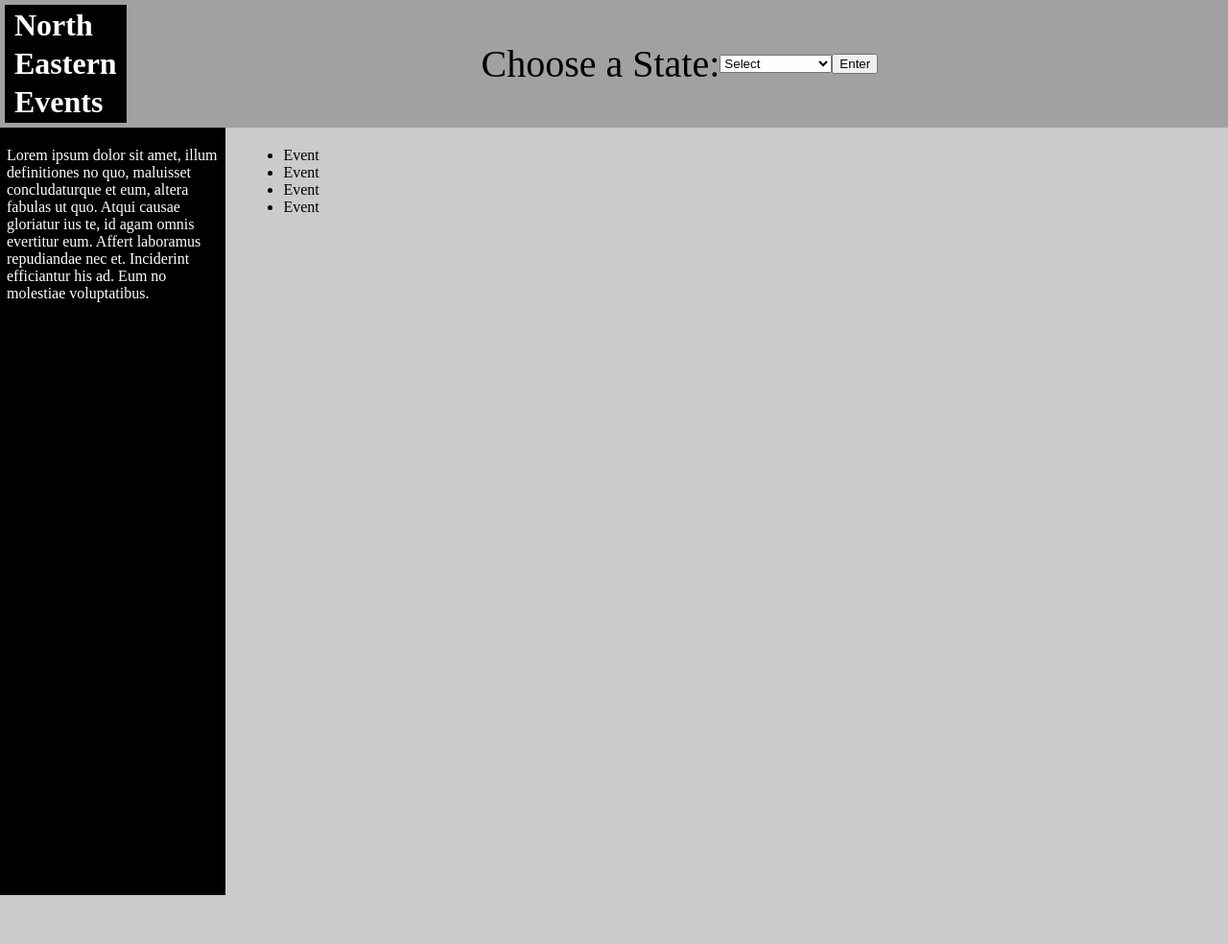
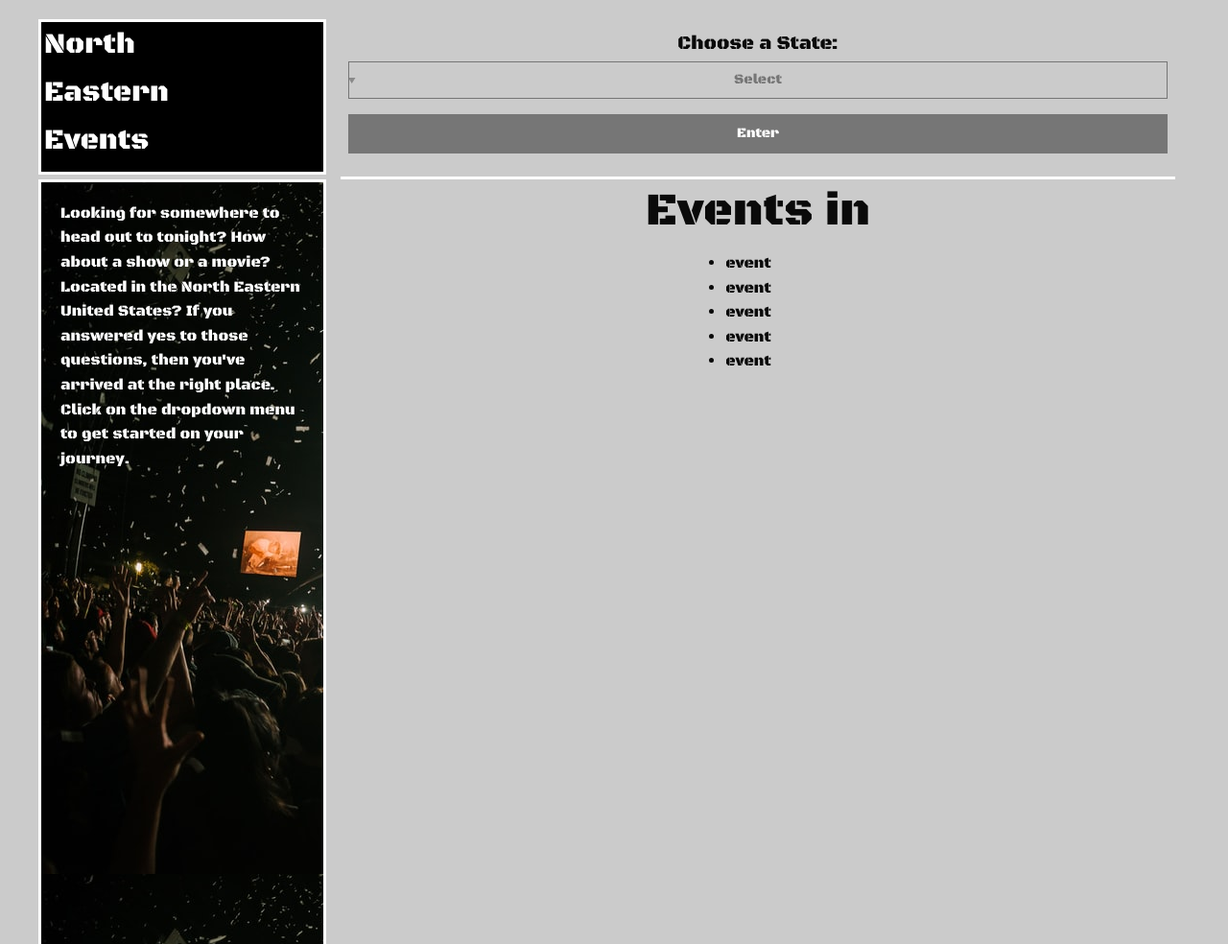
Before and after one commit to derrickais/my-project-1, a plain HTML site: page index.html in a window 1280 px wide. Shown: the top 984 px of the page at 96% size. Before the commit the page ends 933 px from the top, so only its background shows below. Drawn offline with nearby package versions, Linux system fonts and the light colour scheme.

Commit message:
add styling

```diff
--- a/assets/css/style.css
+++ b/assets/css/style.css
@@ -1,34 +1,53 @@
-*{
-    margin: 0;
-}
+
 
 html, body {
     width: 100%;
     height: 100%;
     background-color: rgb(203, 203, 203);
-}
-header {
-    display: flex;
-    background-color: #a1a1a1;
-
-
+    font-family: 'Black Ops One', cursive;
 }
 
-.title {
-    flex-direction: column;
+header {
+    margin-top: 20px;
+}
+
+#title, #side-bar {
     background-color: black;
     color: white;
-    margin: 5px;
-
+    padding: 0px;
+    border: solid 3px white;
+    padding: 3px;
 }
 
-.title h1 {
-    margin: 3px 10px;
+#side-bar {
+    background-image: url("../images/background.jpeg");
+    padding: 20px;
+}
+
+#title h1 {
+    font-size: 30px;
+    font-family: 'Black Ops One', cursive;
 }
 
 form {
-    display: flex;
-    margin: 0 auto;
+    padding: 8px;
+    border-bottom: solid 3px white;
+}
+form label {
+    text-align: center;
+    font-size: 20px;
+}
+
+#list {
+    align-items: center;
+}
+
+#list h1{
+    font-family: 'Black Ops One', cursive;
+}
+
+form {
+
     align-items: center;
     font-size: 40px;
 
--- a/index.html
+++ b/index.html
@@ -4,19 +4,28 @@
     <meta charset="UTF-8">
     <meta http-equiv="X-UA-Compatible" content="IE=edge">
     <meta name="viewport" content="width=device-width, initial-scale=1.0">
+    <link rel="preconnect" href="https://fonts.googleapis.com">
+    <link rel="preconnect" href="https://fonts.gstatic.com" crossorigin>
+    <link href="https://fonts.googleapis.com/css2?family=Black+Ops+One&display=swap" rel="stylesheet">
+    <link rel="stylesheet" href="https://cdn.jsdelivr.net/npm/foundation-sites@6.7.4/dist/css/foundation-float.min.css" crossorigin="anonymous">
+    <link rel="stylesheet" href="https://cdn.jsdelivr.net/npm/foundation-sites@6.7.4/dist/css/foundation-prototype.min.css" crossorigin="anonymous">
+    <link rel="stylesheet" href="https://cdn.jsdelivr.net/npm/foundation-sites@6.7.4/dist/css/foundation-rtl.min.css" crossorigin="anonymous">
     <link rel="stylesheet" href="./assets/css/style.css"/>
     <title>North Eastern Events</title>
 </head>
 <body>
     <header>
-        <div class="title">
+        <div class="row">
+            <div class="columns small-3" id="title">
                 <h1>North</h1>
                 <h1>Eastern</h1>
                 <h1>Events</h1>
             </div>
+
+            <div class="columns small-9">
                 <form>
-            <label for="state">Choose a State: </label>
-            <select id="states" name="states">
+                    <label for="state" class="">Choose a State: </label>
+                    <select id="states" name="states" class="hollow button secondary expanded">
                         <option disabled selected value>Select</option>
                         <option value="connecticut">Connecticut</option>
                         <option value="maine">Maine</option>
@@ -28,24 +37,29 @@
                         <option value="rhodeisland">Rhode Island</option>
                         <option value="vermont">Vermont</option>
                     </select>
-            <button type="button">Enter</button>
+                    <button type="button" id="enter" class="expanded secondary button">Enter</button>
                 </form>
+            </div>
+        </div>
     </header>
 
+    <main class="row">
+            <div class="column small-3" id="side-bar">
+                <p>Looking for somewhere to head out to tonight? How about a show or a movie? Located in the North Eastern United States? If you answered yes to those questions, then you've arrived at the right place. Click on the dropdown menu to get started on your journey.</p>
+            </div>
 
-
-    <main>
-        <nav>
-            <p>Lorem ipsum dolor sit amet, illum definitiones no quo, maluisset concludaturque et eum, altera fabulas ut quo. Atqui causae gloriatur ius te, id agam omnis evertitur eum. Affert laboramus repudiandae nec et. Inciderint efficiantur his ad. Eum no molestiae voluptatibus.</p>
-        </nav>
-        <div class="list">
+            <div class="column small-9 flex-container flex-dir-column" id="list">
+                <h1>Events in</h1>
                 <ul>
-                <li>Event</li>
-                <li>Event</li>
-                <li>Event</li>
-                <li>Event</li>
+                    <li class="e1">event</li>
+                    <li class="e2">event</li>
+                    <li class="e3">event</li>
+                    <li class="e4">event</li>
+                    <li class="e5">event</li>
                 </ul>
             </div>
     </main>
+
+<script src="https://cdn.jsdelivr.net/npm/foundation-sites@6.7.4/dist/js/foundation.min.js" crossorigin="anonymous"></script>
 </body>
 </html>
```
Also changed, not shown: assets/images/background.jpeg (added). Lines whose indentation alone changed are shown as unchanged.
